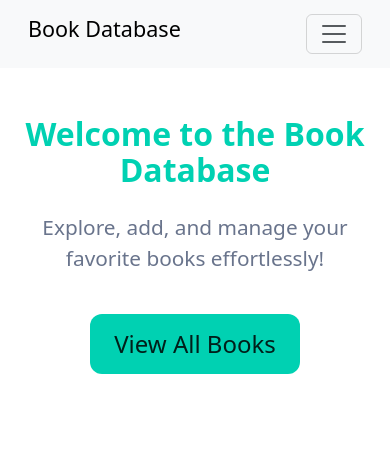
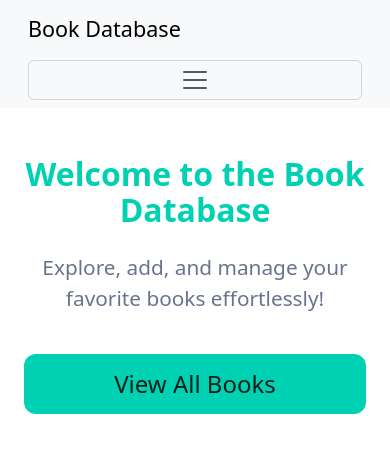
Before and after one commit to kironroy/book-database, a React (Create React App) app: page / in a window 390 px wide. Shown: the top 452 px of the page. Built offline with nearby package versions, Linux system fonts and the light colour scheme; no server answers.

Commit message:
Update index.css
🧪 Testing button sizes for mobile
      devices

```diff
--- a/src/index.css
+++ b/src/index.css
@@ -34,13 +34,12 @@ body {
   textarea {
     font-size: 1.2em;
   }
-  button {
-    font-weight: bold;
-    padding: 10px 20px;
-  }
-  .btn {
-    font-size: 1em;
-    padding: 4px 17px;
-    font-weight: bold;
+  .btn,
+  button,
+  input[type="submit"] {
+    width: 100%;
+    box-sizing: border-box;
+    padding: 14px 0;
+    font-size: 1.2em;
   }
 }
```
